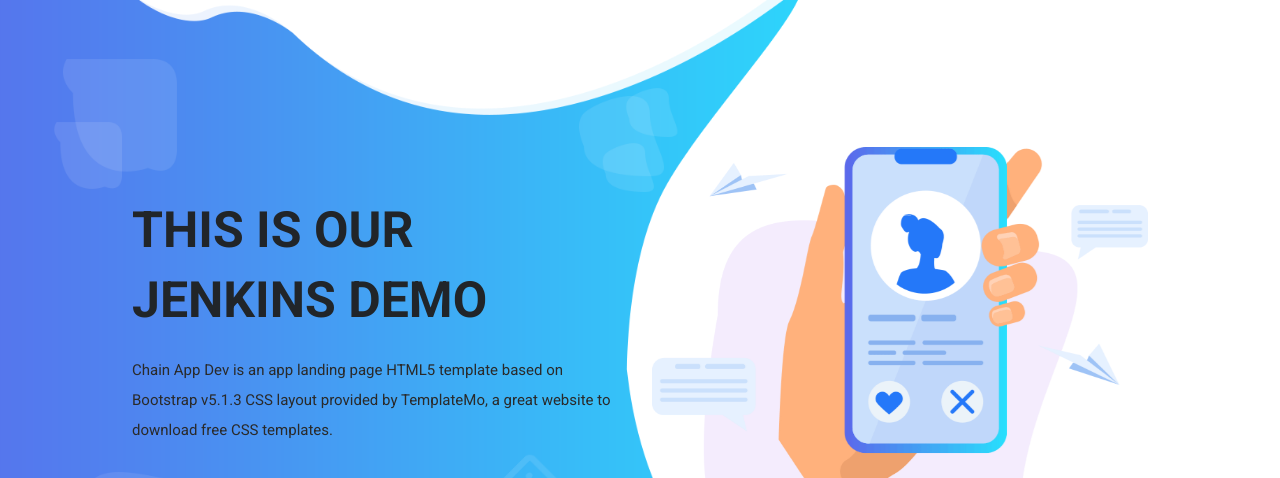
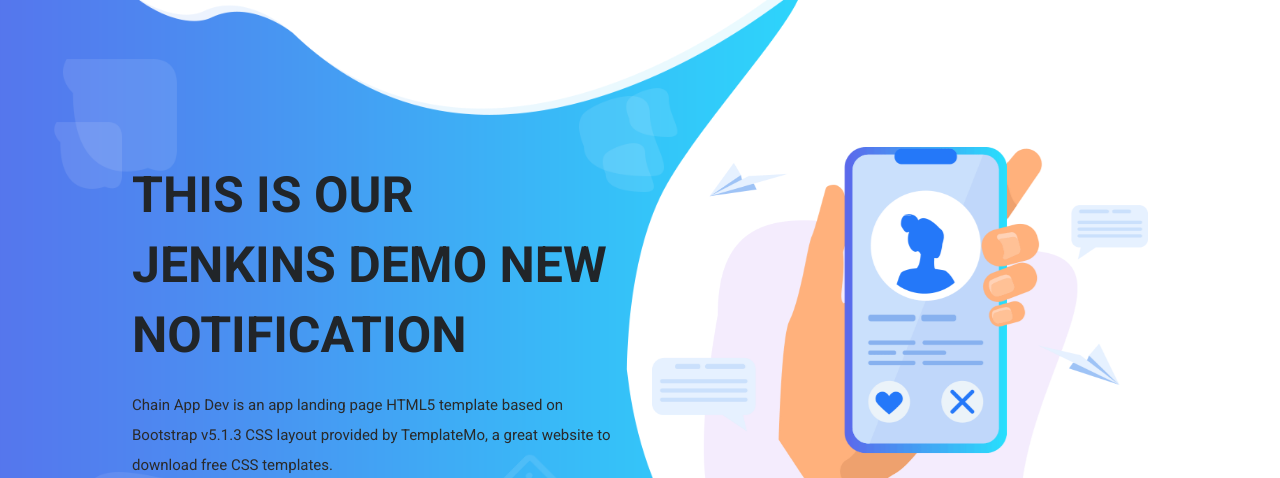
Before and after one commit to rahathossain75062/jenkins, a plain HTML site: page index.html in a window 1280 px wide. Shown: the part 103-581 px from the top of the page. Drawn offline with Linux system fonts and the light colour scheme.

Commit message:
lataest code changes

```diff
--- a/index.html
+++ b/index.html
@@ -174,7 +174,7 @@ https://templatemo.com/tm-570-chain-app-dev
               <div class="left-content show-up header-text wow fadeInLeft" data-wow-duration="1s" data-wow-delay="1s">
                 <div class="row">
                   <div class="col-lg-12">
-                    <h2>THIS IS OUR JENKINS DEMO</h2>
+                    <h2>THIS IS OUR JENKINS DEMO NEW NOTIFICATION</h2>
                     <p>Chain App Dev is an app landing page HTML5 template based on Bootstrap v5.1.3 CSS layout provided by TemplateMo, a great website to download free CSS templates.</p>
                   </div>
                   <div class="col-lg-12">
```
